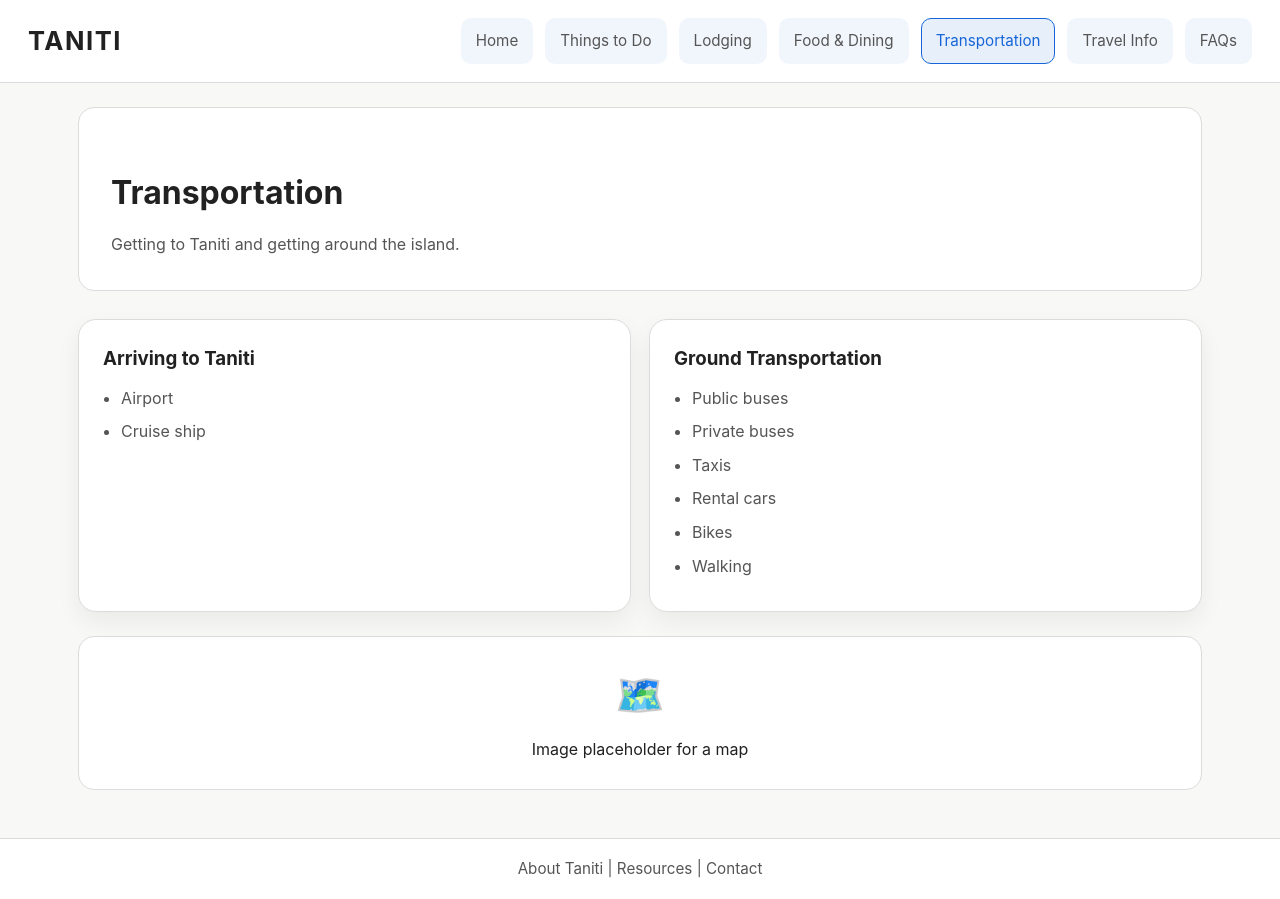
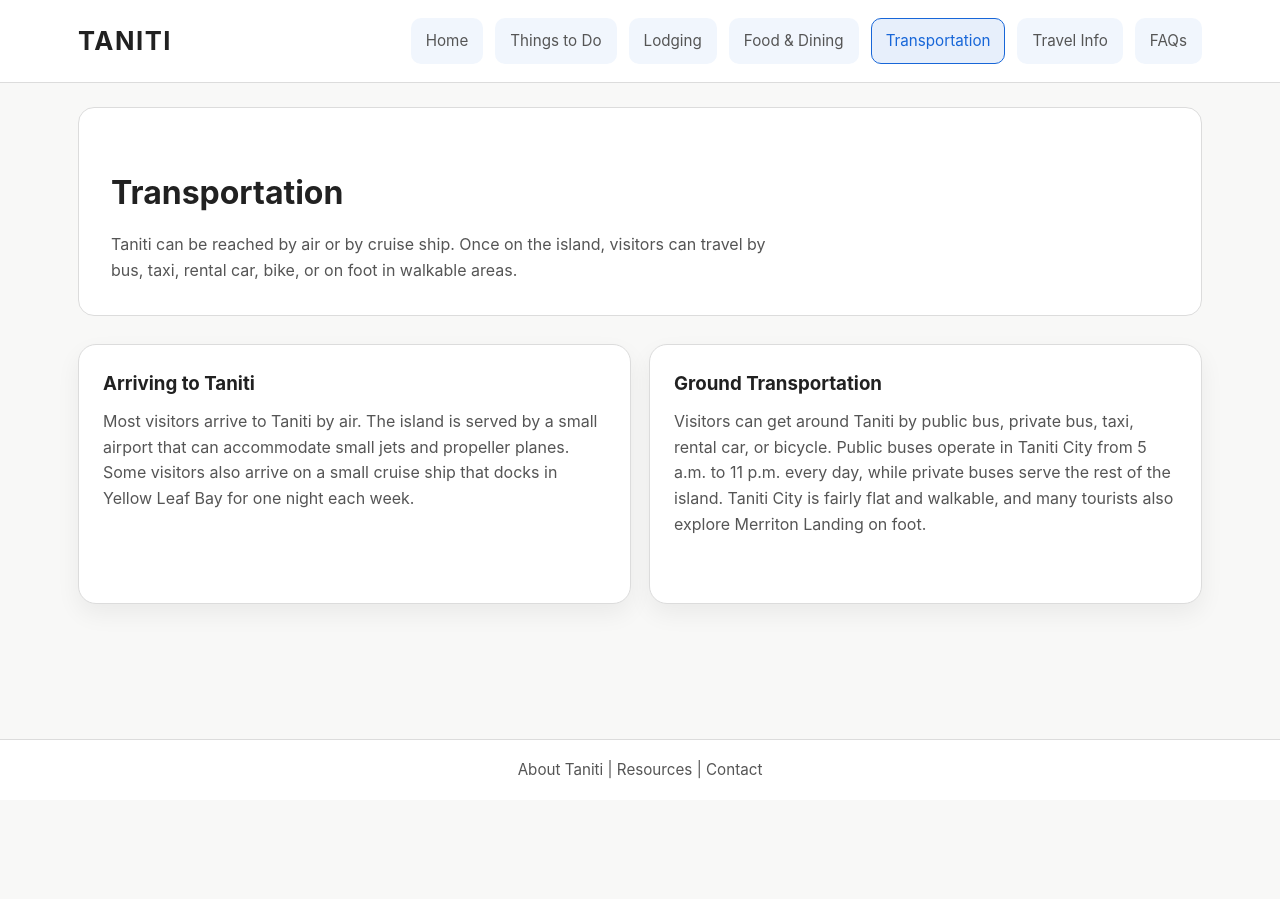
Before and after one commit to EddieLopes/Taniti, a plain HTML site: page transportation.html in a window 1280 px wide. After the commit the page ends 800 px from the top, so only its background shows below. Drawn offline with Linux system fonts and the light colour scheme.

Commit message:
finished polishing all pages

```diff
--- a/styles.css
+++ b/styles.css
@@ -13,42 +13,62 @@
 * {
   box-sizing: border-box;
 }
+
+html,
+body {
+  height: 100%;
+  margin: 0;
+}
+
 html {
   scroll-behavior: smooth;
 }
+
 body {
-  margin: 0;
+  min-height: 100vh;
+  display: flex;
+  flex-direction: column;
   font-family: Inter, system-ui, sans-serif;
   color: var(--text);
   background: var(--bg);
   line-height: 1.6;
 }
+
 a {
   color: inherit;
   text-decoration: none;
 }
+
 p {
   margin: 0;
 }
 
 /* Page wrapper and spacing */
 .page-content {
+  flex: 1;
   max-width: 1180px;
   margin: 0 auto;
   padding: 24px 28px 48px;
+  width: 100%;
 }
 
 /* Header navigation */
 .site-header {
-  display: flex;
-  align-items: center;
-  justify-content: space-between;
-  padding: 18px 28px;
   background: var(--surface);
   border-bottom: 1px solid var(--border);
   position: sticky;
   top: 0;
   z-index: 10;
+}
+
+.header-inner {
+  max-width: 1180px;
+  margin: 0 auto;
+  padding: 18px 28px;
+  display: flex;
+  align-items: center;
+  justify-content: space-between;
+  gap: 24px;
 }
 .brand {
   font-size: 1.6rem;
@@ -104,22 +124,6 @@ p {
   max-width: 680px;
 }
 .hero-image {
-  min-height: 230px;
-  display: grid;
-  place-items: center;
-  border: 1px solid var(--border);
-  border-radius: 18px;
-  background: #eef4ff;
-}
-
-.hero-image img {
-  width: 100%;
-  max-width: 500px;
-  height: 300px;
-  overflow: hidden;
-}
-/*
-.hero-section-lodging-image {
   width: 100%;
   max-width: 500px;
   height: 300px;
@@ -129,13 +133,12 @@ p {
   background: #eef4ff;
 }
 
-.hero-section-lodging-image img {
+.hero-image img {
   width: 100%;
   height: 100%;
   object-fit: cover;
   display: block;
 }
-*/
 
 /*.hero-image-icon {
   font-size: 3rem;
@@ -156,6 +159,30 @@ p {
 }
 .card-grid.two-column {
   grid-template-columns: repeat(2, minmax(240px, 1fr));
+}
+.media-card {
+  display: grid;
+  grid-template-columns: 1.2fr 0.8fr;
+  gap: 20px;
+  align-items: center;
+}
+.card-image {
+  width: 100%;
+  height: 180px;
+  overflow: hidden;
+  border: 1px solid var(--border);
+  border-radius: 18px;
+  background: #eef4ff;
+}
+
+.card-image img {
+  width: 100%;
+  height: 100%;
+  object-fit: cover;
+  display: block;
+}
+.card-copy h3 {
+  margin-bottom: 12px;
 }
 .card-grid.four-column {
   grid-template-columns: repeat(4, minmax(220px, 1fr));
@@ -193,26 +220,6 @@ p {
 }
 .transport-card {
   min-height: 260px;
-}
-.transport-card ul {
-  margin: 12px 0 0;
-  padding-left: 18px;
-  color: var(--muted);
-}
-.transport-card li {
-  margin-bottom: 8px;
-}
-.map-placeholder {
-  margin-top: 24px;
-  background: var(--surface);
-  border: 1px solid var(--border);
-  border-radius: var(--radius);
-  padding: 26px;
-  text-align: center;
-}
-.map-icon {
-  font-size: 2.5rem;
-  margin-bottom: 10px;
 }
 
 /* Travel Info and FAQ content */
--- a/transportation.html
+++ b/transportation.html
@@ -8,6 +8,7 @@
 </head>
 <body>
   <header class="site-header">
+    <div class="header-inner">
       <div class="brand">TANITI</div>
       <nav class="main-nav" aria-label="Primary navigation">
         <a href="index.html" class="nav-link">Home</a>
@@ -18,41 +19,32 @@
         <a href="travel-info.html" class="nav-link">Travel Info</a>
         <a href="faqs.html" class="nav-link">FAQs</a>
       </nav>
+    </div>
   </header>
 
   <main class="page-content">
     <section class="hero-section small-hero">
       <div class="hero-copy">
         <h1>Transportation</h1>
-        <p>Getting to Taniti and getting around the island.</p>
+        <p>Taniti can be reached by air or by cruise ship. Once on the island, visitors can travel by bus, taxi, rental car, bike,
+        or on foot in walkable areas.</p>
       </div>
     </section>
 
     <section class="transport-grid">
       <article class="card transport-card">
         <h3>Arriving to Taniti</h3>
-        <ul>
-          <li>Airport</li>
-          <li>Cruise ship</li>
-        </ul>
+        <p>Most visitors arrive to Taniti by air. The island is served by a small airport that can accommodate small jets and
+        propeller planes. Some visitors also arrive on a small cruise ship that docks in Yellow Leaf Bay for one night each
+        week.</p>
       </article>
       <article class="card transport-card">
         <h3>Ground Transportation</h3>
-        <ul>
-          <li>Public buses</li>
-          <li>Private buses</li>
-          <li>Taxis</li>
-          <li>Rental cars</li>
-          <li>Bikes</li>
-          <li>Walking</li>
-        </ul>
+        <p>Visitors can get around Taniti by public bus, private bus, taxi, rental car, or bicycle. Public buses operate in Taniti
+        City from 5 a.m. to 11 p.m. every day, while private buses serve the rest of the island. Taniti City is fairly flat and
+        walkable, and many tourists also explore Merriton Landing on foot.</p>
       </article>
     </section>
-
-    <div class="map-placeholder" aria-label="Map placeholder">
-      <div class="map-icon">🗺️</div>
-      <p>Image placeholder for a map</p>
-    </div>
   </main>
 
   <footer class="site-footer">
```
Also changed, not shown: faqs.html (+3 -1 lines), food-dining.html (+24 -4 lines), index.html (+7 -1 lines), lodging.html (+6 -2 lines), things-to-do.html (+2 -0 lines), travel-info.html (+2 -0 lines). Lines whose indentation alone changed are shown as unchanged.
